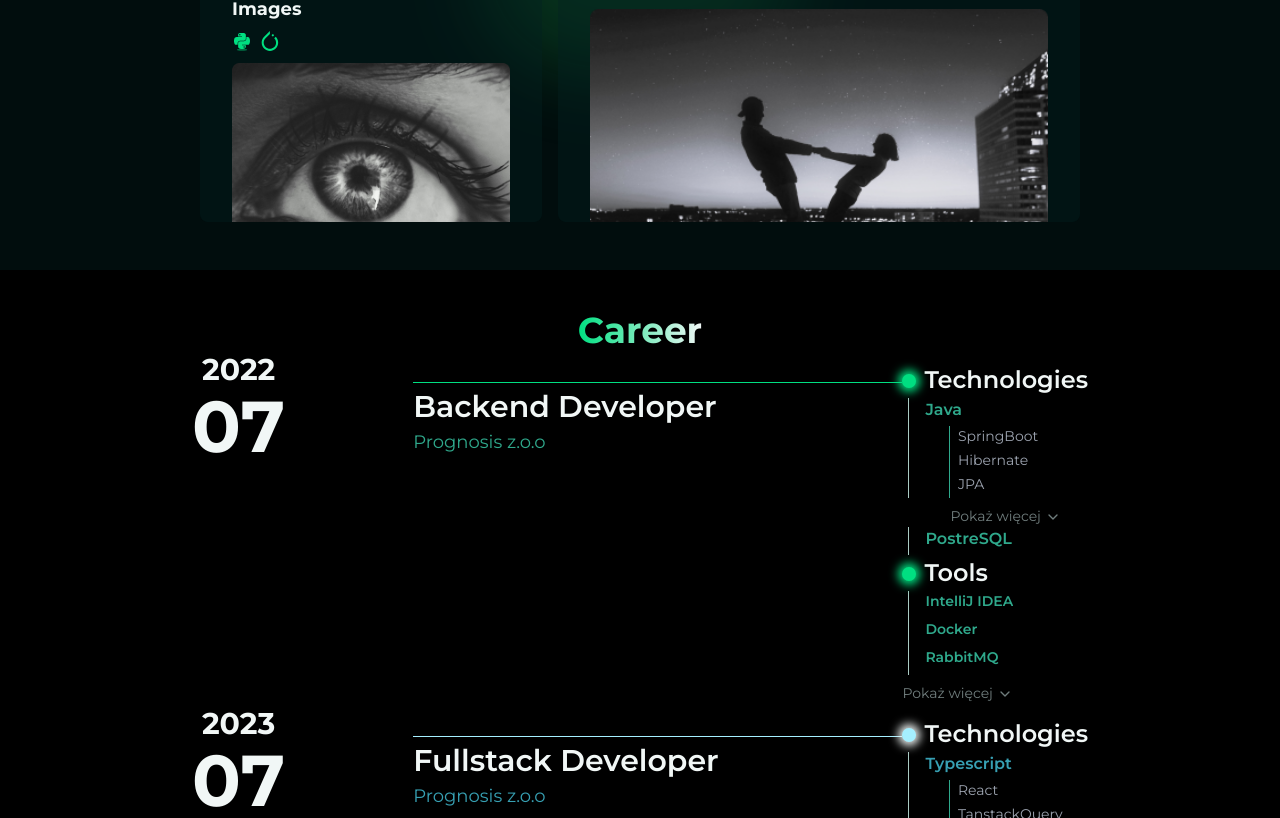
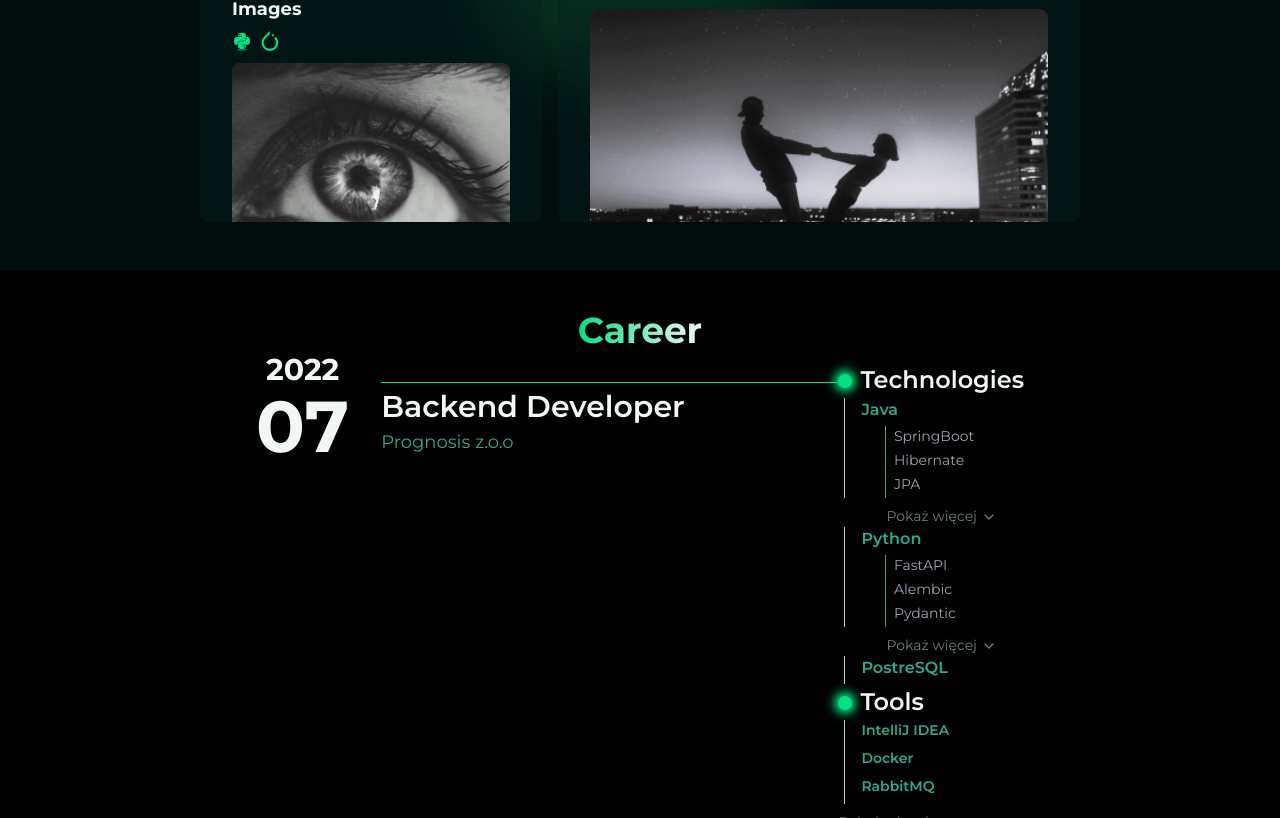
Before and after one commit to benhus8/benedykt-the-dev, a Next.js app in the folder frontend/: page /en in a window 1280 px wide. Shown: the part 1982-2800 px from the top of the page. Built offline with nearby package versions, Linux system fonts and the light colour scheme.

Commit message:
refactor paddings

```diff
--- a/frontend/app/[locale]/_components/Career.jsx
+++ b/frontend/app/[locale]/_components/Career.jsx
@@ -15,7 +15,7 @@ export const Career = () => {
         </p>
       </div>
 
-      <div className="w-full px-4 sm:px-8 md:px-32 lg:px-48 pb-10">
+      <div className="w-full px-4 sm:px-8 md:px-32 lg:px-64 pb-10">
         {chapters.map((chapter, i) => (
           <CareerChapter
             key={i}
@@ -47,6 +47,10 @@ export const chapters = [
       {
         name: "Java",
         tools: ["SpringBoot", "Hibernate", "JPA", "Scheduler", "Feign"],
+      },
+      {
+        name: "Python",
+        tools: ["FastAPI", "Alembic", "Pydantic", "Dotenv"],
       },
       { name: "PostreSQL", tools: [] },
     ],
@@ -98,7 +102,7 @@ const CareerChapter = (props) => {
           <p className="text-4xl sm:text-7xl font-bold">{props.month}</p>
         </div>
       </div>
-      <div className="w-full md:ml-16 lg:ml-32 h-full">
+      <div className="w-full md:ml-4 lg:ml-8 h-full">
         <hr
           className={`border-t border-${props.color} w-full h-[1.5px] mt-8`}
         />
```
